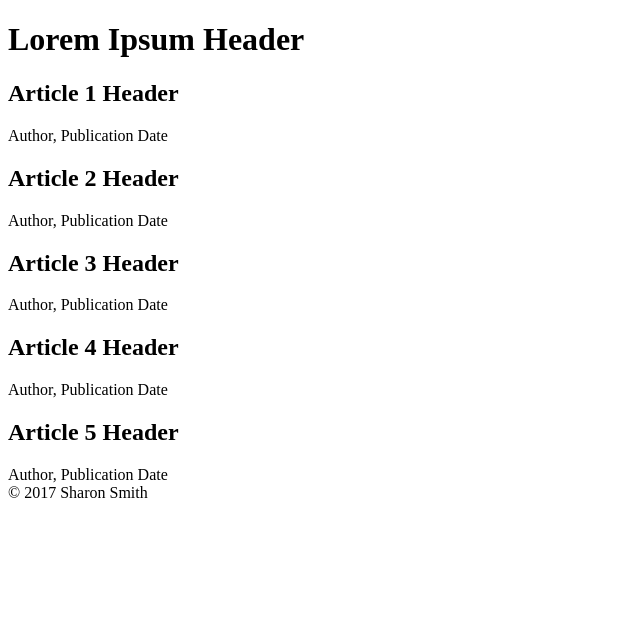
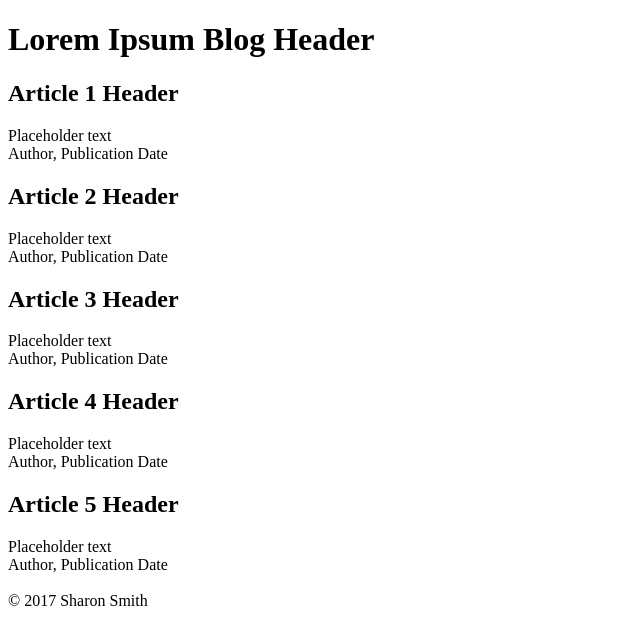
Before and after one commit to SMITHsharon/blog, a plain HTML site: page index.html in a window 1280 px wide. Shown: the whole page, without its empty margins (0-640 px from the left). Drawn offline with Linux system fonts and the light colour scheme.

Commit message:
file is shelled out

```diff
--- a/index.html
+++ b/index.html
@@ -2,41 +2,57 @@
 <html>
   <head>
     <meta charset="utf-8">
-    <title>CSS Selector Practice</title>
-    <!-- <link href="https://fonts.googleapis.com/css?family=Mystery+Quest" rel="stylesheet"> -->
+    <title>Exercise 1 Personal Blog Exercise</title>
+    <link href="https://fonts.googleapis.com/css?family=Nunito+Sans" rel="stylesheet">
+    <!-- font-family: 'Nunito Sans', sans-serif; -->
     <!-- <link rel="stylesheet" type="text/css" href="main.css"> -->
   </head>
   <body>
-    <!-- set up structure for body text -->
-    <h1>Lorem Ipsum Header</h1>
+   <h1>Lorem Ipsum Blog Header</h1>
 
     <article>
       <h2>Article 1 Header</h2>
+      <section>
+        Placeholder text
+      </section>
       <footer>Author, Publication Date</footer>
     </article>
 
     <article>
       <h2>Article 2 Header</h2>
+      <section>
+        Placeholder text
+      </section>
       <footer>Author, Publication Date</footer>
     </article>
 
     <article>
       <h2>Article 3 Header</h2>
+      <section>
+        Placeholder text
+      </section>
       <footer>Author, Publication Date</footer>
     </article>
 
     <article>
       <h2>Article 4 Header</h2>
+      <section>
+        Placeholder text
+      </section>
       <footer>Author, Publication Date</footer>
     </article>
 
     <article>
       <h2>Article 5 Header</h2>
+      <section>
+        Placeholder text
+      </section>
       <footer>Author, Publication Date</footer>
     </article>
 
   </body>
 
+  <br>
   <footer>© 2017 Sharon Smith</footer>
 
 </html>
```
